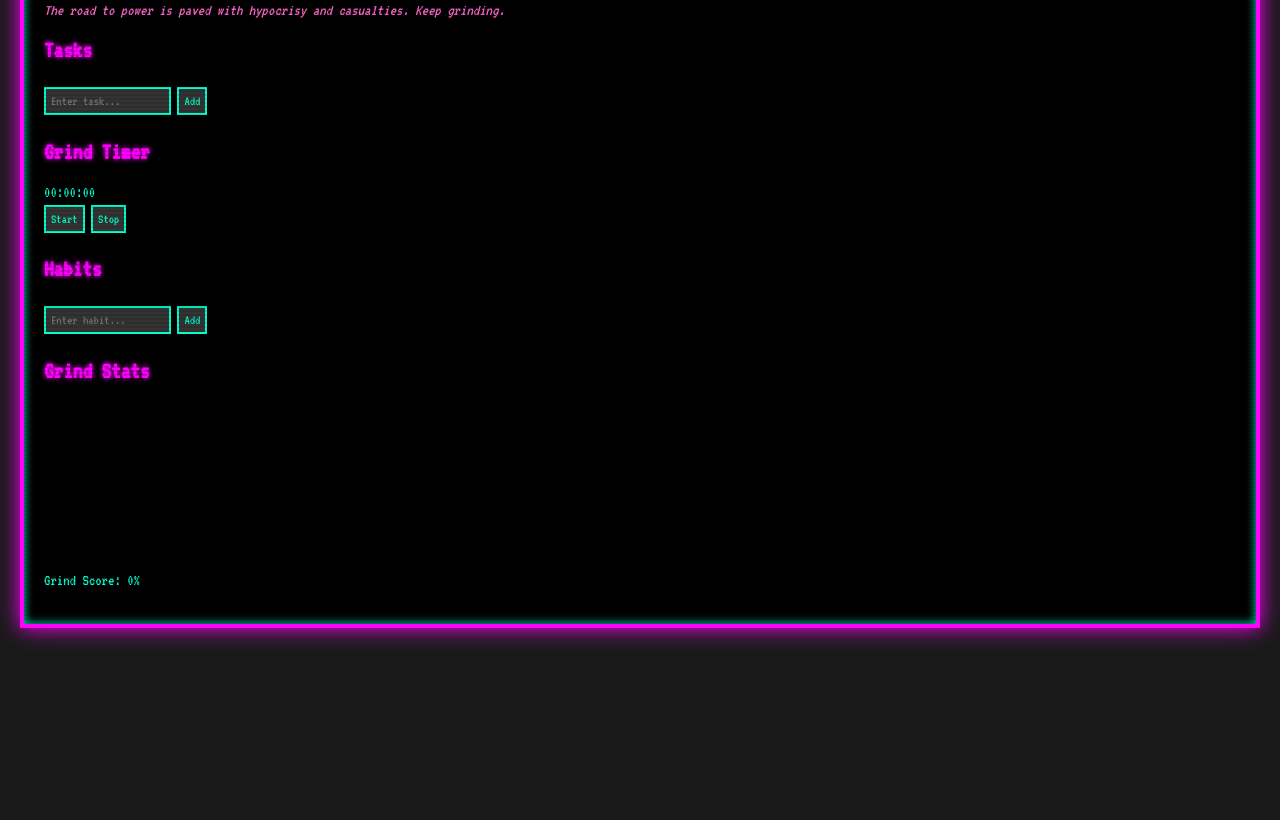
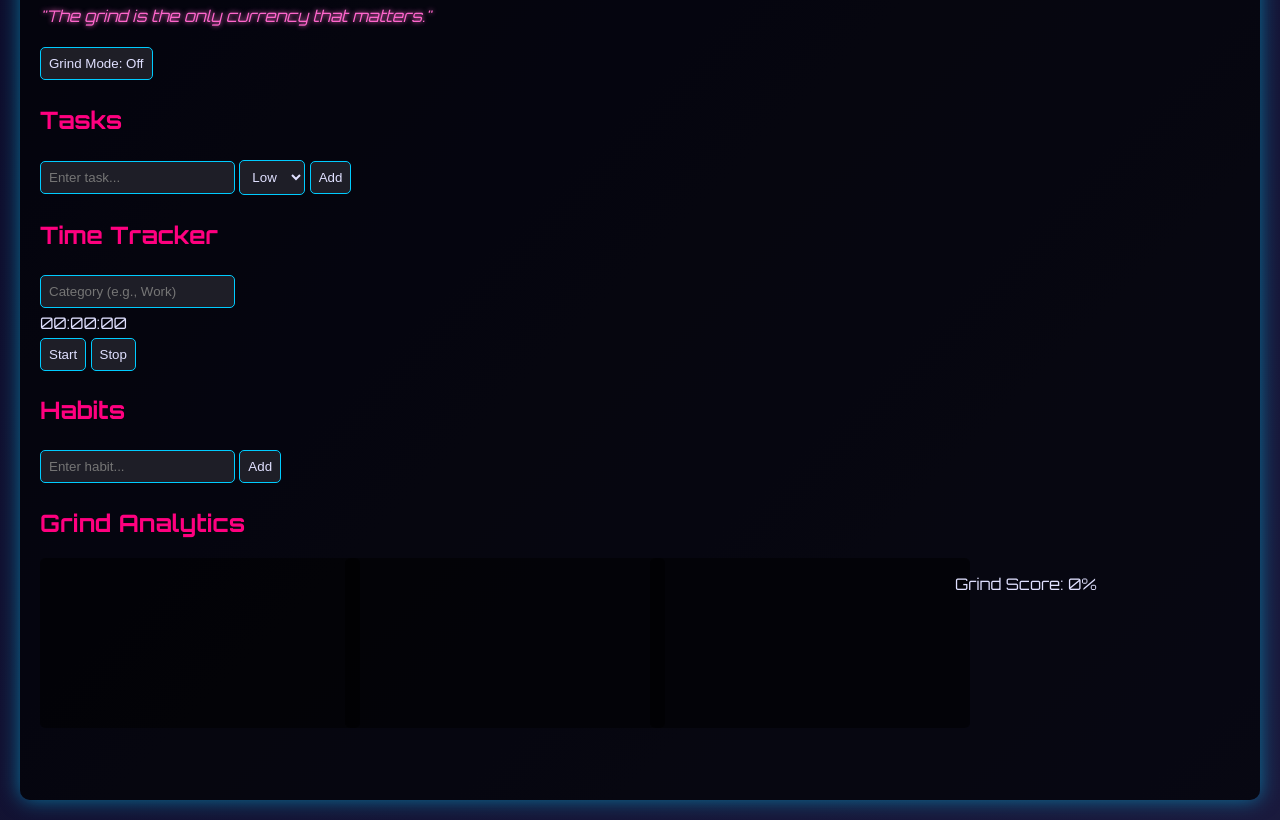
Before and after one commit to Space-Chips/PeaZhub-2.0, a plain HTML site: page index.html in a window 1280 px wide. Shown: the part 117-937 px from the top of the page. Before the commit the page ends 800 px from the top, so only its background shows below. Drawn offline with nearby package versions, Linux system fonts and the light colour scheme.

Commit message:
Whole rewrite

```diff
--- a/index.html
+++ b/index.html
@@ -3,25 +3,32 @@
 <head>
     <meta charset="UTF-8">
     <meta name="viewport" content="width=device-width, initial-scale=1.0">
-    <title>PeaZhub 2.0 - Grind Terminal</title>
+    <title>PeaZhub 3.0 - Grind Matrix</title>
     <link rel="stylesheet" href="styles.css">
-    <link href="https://fonts.googleapis.com/css2?family=VT323&display=swap" rel="stylesheet">
+    <link href="https://fonts.googleapis.com/css2?family=Orbitron:wght@400;700&display=swap" rel="stylesheet">
+    <script src="https://cdn.jsdelivr.net/npm/chart.js"></script>
 </head>
 <body>
-    <div class="crt-screen">
+    <div class="container">
         <header>
-            <h1>PeaZhub 2.0</h1>
-            <p class="quote" id="underwood-quote">"Power is the grind you endure."</p>
+            <h1>PeaZhub 3.0</h1>
+            <p class="quote" id="underwood-quote">"The grind is the only currency that matters."</p>
+            <button id="grind-mode-toggle">Grind Mode: Off</button>
         </header>
         <main>
             <section id="tasks">
                 <h2>Tasks</h2>
                 <input type="text" id="task-input" placeholder="Enter task...">
+                <select id="priority">
+                    <option value="low">Low</option>
+                    <option value="high">High</option>
+                </select>
                 <button onclick="addTask()">Add</button>
                 <ul id="task-list"></ul>
             </section>
             <section id="timer">
-                <h2>Grind Timer</h2>
+                <h2>Time Tracker</h2>
+                <input type="text" id="timer-category" placeholder="Category (e.g., Work)">
                 <div id="timer-display">00:00:00</div>
                 <button onclick="startTimer()">Start</button>
                 <button onclick="stopTimer()">Stop</button>
@@ -33,9 +40,14 @@
                 <ul id="habit-list"></ul>
             </section>
             <section id="stats">
-                <h2>Grind Stats</h2>
-                <canvas id="grind-chart"></canvas>
-                <p id="grind-score">Grind Score: 0%</p>
+                <h2>Grind Analytics</h2>
+                <div class="stats-grid">
+                    <canvas id="task-chart"></canvas>
+                    <canvas id="time-chart"></canvas>
+                    <canvas id="habit-chart"></canvas>
+                    <p id="grind-score">Grind Score: 0%</p>
+                    <p id="weekly-report"></p>
+                </div>
             </section>
         </main>
     </div>
--- a/script.js
+++ b/script.js
@@ -1,30 +1,31 @@
-// Task Management
+// Data Storage
 let tasks = JSON.parse(localStorage.getItem('tasks')) || [];
+let timeLogs = JSON.parse(localStorage.getItem('timeLogs')) || [];
+let habits = JSON.parse(localStorage.getItem('habits')) || [];
+
+// Tasks
 function addTask() {
     const input = document.getElementById('task-input');
+    const priority = document.getElementById('priority').value;
     if (input.value) {
-        tasks.push({ text: input.value, completed: false, timestamp: new Date() });
+        tasks.push({ text: input.value, priority, completed: false, created: new Date(), completedAt: null });
         input.value = '';
         saveAndRender();
     }
 }
 
-function saveAndRender() {
-    localStorage.setItem('tasks', JSON.stringify(tasks));
-    const taskList = document.getElementById('task-list');
-    taskList.innerHTML = '';
-    tasks.forEach((task, index) => {
-        const li = document.createElement('li');
-        li.innerHTML = `<input type="checkbox" ${task.completed ? 'checked' : ''} onchange="toggleTask(${index})"> ${task.text}`;
-        taskList.appendChild(li);
-    });
-    updateStats();
+function toggleTask(index) {
+    tasks[index].completed = !tasks[index].completed;
+    tasks[index].completedAt = tasks[index].completed ? new Date() : null;
+    saveAndRender();
 }
 
 // Timer
 let timer = 0;
 let interval;
+let currentCategory = '';
 function startTimer() {
+    currentCategory = document.getElementById('timer-category').value || 'Uncategorized';
     interval = setInterval(() => {
         timer++;
         document.getElementById('timer-display').textContent = new Date(timer * 1000).toISOString().substr(11, 8);
@@ -32,28 +33,87 @@ function startTimer() {
 }
 function stopTimer() {
     clearInterval(interval);
+    if (timer > 0) {
+        timeLogs.push({ category: currentCategory, seconds: timer, date: new Date() });
+        timer = 0;
+        saveAndRender();
+    }
+}
+
+// Habits (simplified for brevity)
+function addHabit() {
+    const input = document.getElementById('habit-input');
+    if (input.value) {
+        habits.push({ text: input.value, streak: 0, lastCompleted: null });
+        input.value = '';
+        saveAndRender();
+    }
+}
+
+// Stats and Charts
+function saveAndRender() {
+    localStorage.setItem('tasks', JSON.stringify(tasks));
+    localStorage.setItem('timeLogs', JSON.stringify(timeLogs));
+    localStorage.setItem('habits', JSON.stringify(habits));
+
+    renderTasks();
+    renderHabits();
     updateStats();
 }
 
-// Habits (similar to tasks, omitted for brevity)
+function updateStats() {
+    const completedTasks = tasks.filter(t => t.completed).length;
+    const totalTime = timeLogs.reduce((sum, log) => sum + log.seconds, 0) / 3600; // hours
+    const habitSuccess = habits.reduce((sum, h) => sum + (h.streak > 0 ? 1 : 0), 0) / habits.length * 100 || 0;
+    const grindScore = Math.min(100, (completedTasks * 5 + totalTime * 10 + habitSuccess / 2).toFixed(0));
+    document.getElementById('grind-score').textContent = `Grind Score: ${grindScore}%`;
+
+    // Task Chart (Bar)
+    const taskCtx = document.getElementById('task-chart').getContext('2d');
+    new Chart(taskCtx, {
+        type: 'bar',
+        data: {
+            labels: ['Completed', 'Pending'],
+            datasets: [{ data: [completedTasks, tasks.length - completedTasks], backgroundColor: ['#00ccff', '#ff007f'] }]
+        },
+        options: { plugins: { legend: { display: false } } }
+    });
+
+    // Time Chart (Pie)
+    const timeCategories = [...new Set(timeLogs.map(log => log.category))];
+    const timeData = timeCategories.map(cat => timeLogs.filter(log => log.category === cat).reduce((sum, log) => sum + log.seconds, 0) / 3600);
+    const timeCtx = document.getElementById('time-chart').getContext('2d');
+    new Chart(timeCtx, {
+        type: 'pie',
+        data: {
+            labels: timeCategories,
+            datasets: [{ data: timeData, backgroundColor: ['#00ccff', '#ff007f', '#ff66cc', '#66ffcc'] }]
+        }
+    });
+
+    // Habit Chart (Line)
+    const habitCtx = document.getElementById('habit-chart').getContext('2d');
+    new Chart(habitCtx, {
+        type: 'line',
+        data: {
+            labels: habits.map(h => h.text.slice(0, 5)),
+            datasets: [{ data: habits.map(h => h.streak), borderColor: '#00ccff', fill: false }]
+        }
+    });
+
+    updateQuote(grindScore);
+}
 
 // Underwood Quotes
-const quotes = [
-    "The road to power is paved with hypocrisy and casualties. Keep grinding.",
-    "Success is not a gift. It’s a lease. Payment’s due every day.",
-    "You don’t win by hoping. You win by doing."
-];
-function updateQuote() {
+const quotes = {
+    high: "Power is won by those who don’t blink.",
+    mid: "The grind is the only currency that matters.",
+    low: "Weakness is a choice. Fix it."
+};
+function updateQuote(score) {
     const quoteEl = document.getElementById('underwood-quote');
-    quoteEl.textContent = quotes[Math.floor(Math.random() * quotes.length)];
+    quoteEl.textContent = score > 75 ? quotes.high : score > 50 ? quotes.mid : quotes.low;
 }
 
-// Stats (using Chart.js for retro bar graphs)
-function updateStats() {
-    const completedTasks = tasks.filter(t => t.completed).length;
-    const grindScore = Math.min(100, (completedTasks * 10 + timer / 60).toFixed(0));
-    document.getElementById('grind-score').textContent = `Grind Score: ${grindScore}%`;
-    updateQuote();
-}
-
+// Initial Render
 window.onload = saveAndRender;
--- a/styles.css
+++ b/styles.css
@@ -1,51 +1,59 @@
 body {
-    background: #1a1a1a;
-    font-family: 'VT323', monospace;
-    color: #00ffcc;
+    background: linear-gradient(135deg, #0d0d2b, #1a1a3d);
+    font-family: 'Orbitron', sans-serif;
+    color: #e0e0ff;
     margin: 0;
     padding: 20px;
 }
 
-.crt-screen {
-    background: #000;
-    border: 4px solid #ff00ff;
-    box-shadow: 0 0 20px #ff00ff, inset 0 0 10px #00ffcc;
+.container {
+    max-width: 1200px;
+    margin: 0 auto;
     padding: 20px;
-    position: relative;
+    background: rgba(0, 0, 0, 0.7);
+    border-radius: 10px;
+    box-shadow: 0 0 20px rgba(0, 204, 255, 0.5);
 }
 
-.crt-screen::after {
-    content: '';
-    position: absolute;
-    top: 0;
-    left: 0;
-    width: 100%;
-    height: 100%;
-    background: repeating-linear-gradient(0deg, rgba(0,0,0,0.1), rgba(0,0,0,0.1) 2px, transparent 2px, transparent 4px);
-    pointer-events: none;
+h1 {
+    color: #00ccff;
+    text-shadow: 0 0 10px #00ccff;
 }
 
-h1, h2 {
-    color: #ff00ff;
-    text-shadow: 0 0 5px #ff00ff;
+h2 {
+    color: #ff007f;
 }
 
-input, button {
-    background: #333;
-    border: 2px solid #00ffcc;
-    color: #00ffcc;
-    font-family: 'VT323', monospace;
-    padding: 5px;
+input, select, button {
+    background: rgba(255, 255, 255, 0.1);
+    border: 1px solid #00ccff;
+    color: #e0e0ff;
+    padding: 8px;
     margin: 5px 0;
+    border-radius: 5px;
+    transition: all 0.3s;
 }
 
 button:hover {
-    background: #00ffcc;
+    background: #00ccff;
     color: #000;
-    box-shadow: 0 0 10px #00ffcc;
+    box-shadow: 0 0 15px #00ccff;
 }
 
 .quote {
     color: #ff66cc;
     font-style: italic;
+    text-shadow: 0 0 5px #ff66cc;
 }
+
+.stats-grid {
+    display: grid;
+    grid-template-columns: repeat(auto-fit, minmax(250px, 1fr));
+    gap: 20px;
+}
+
+canvas {
+    background: rgba(0, 0, 0, 0.5);
+    border-radius: 5px;
+    padding: 10px;
+}
```
